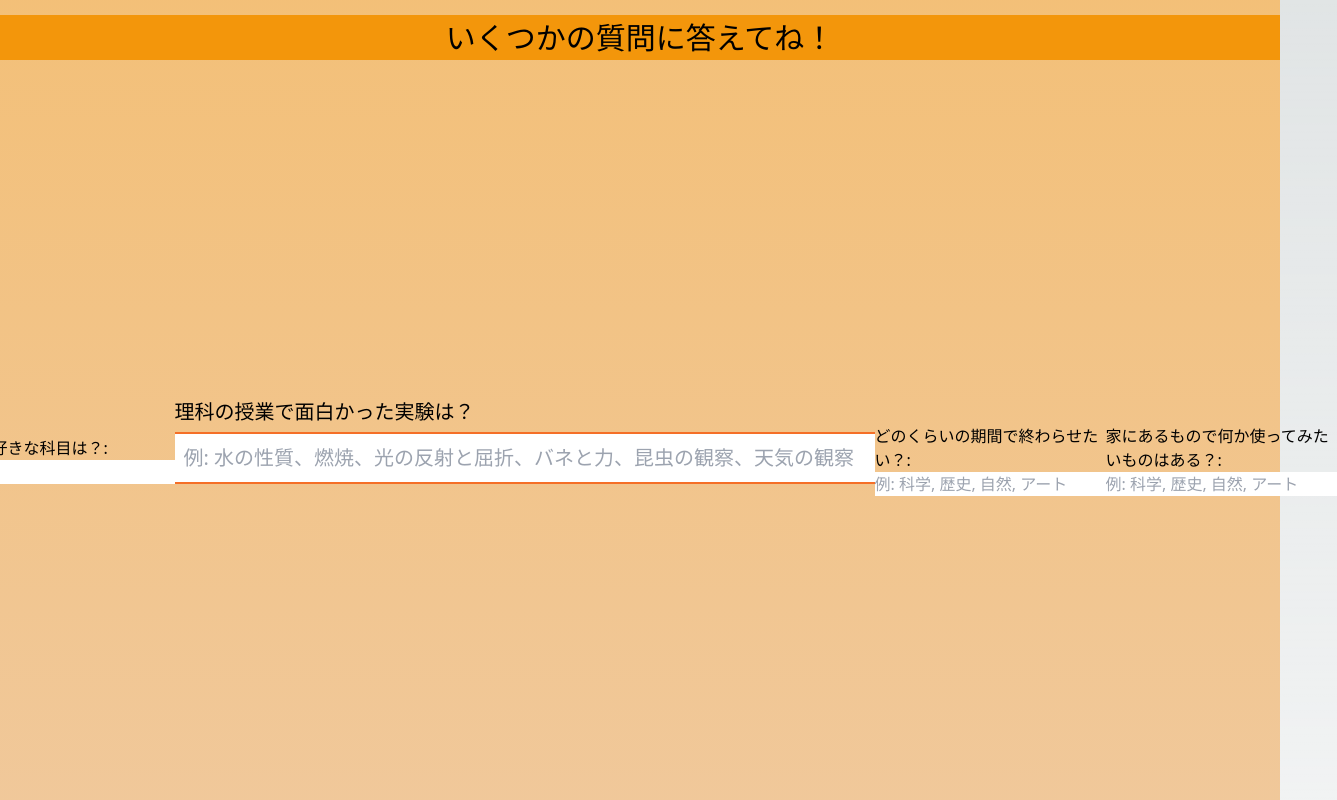
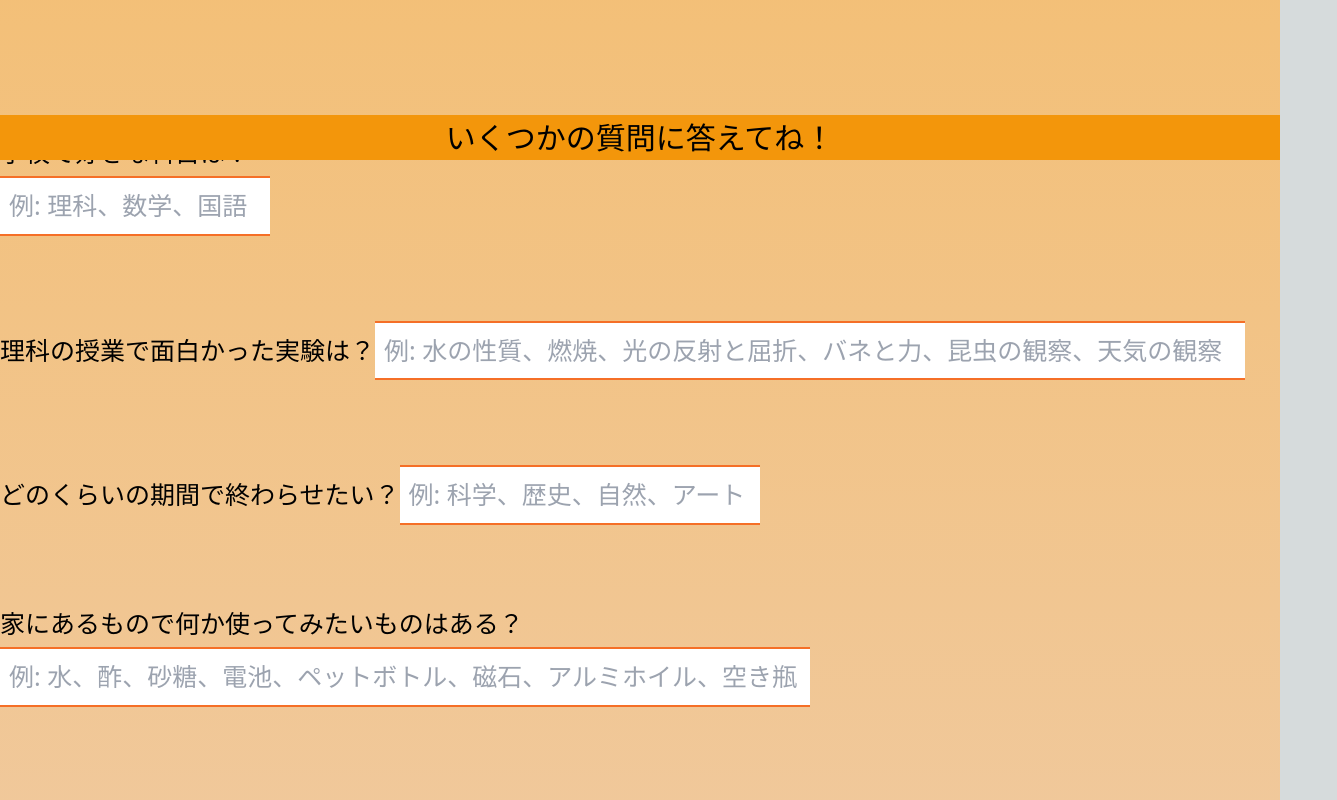
Before and after one commit to daiki0930/Deliverables1, a Next.js app: page /Research/MyPage in a window 1280 px wide. Shown: the part 540-1340 px from the top of the page, 1337 px wide, since content can reach past the window. Built offline with nearby package versions, Linux system fonts and the light colour scheme; no server answers.

Commit message:
質問項目のUIを整えた

```diff
--- a/src/pages/Research/MyPage/index.jsx
+++ b/src/pages/Research/MyPage/index.jsx
@@ -6,11 +6,11 @@ import '../../api/firebase/firebaseConfig';
 import { getAuth, signOut, onAuthStateChanged } from 'firebase/auth';
 
 import styles from '../../../styles/Login.module.css';
-import Description from '../../../components/description';
+// import Description from '../../../components/description';
 
-import { destroyCookie, setCookie } from 'nookies';
-import { parseCookies } from 'nookies';
-import { auth } from '../../api/firebase/firebaseAdmin';
+// import { destroyCookie, setCookie } from 'nookies';
+// import { parseCookies } from 'nookies';
+// import { auth } from '../../api/firebase/firebaseAdmin';
 
 // export async function getServerSideProps(context) {
 //     const cookies = parseCookies(context);
@@ -89,48 +89,54 @@ const Home = () => {
             onClick={handleLogout}
             className={styles.button_LogOut}>ログアウト
             </button>
-            <div style={{ position: 'absolute', bottom: '200px', width: '100%', textAlign: 'center', backgroundColor: '#f3960b'}}>
+            <div style={{ position: 'absolute', bottom: '100px', width: '100%', textAlign: 'center', backgroundColor: '#f3960b'}}>
             <p style ={{ fontSize: '30px', color: 'black'}}>
                 いくつかの質問に答えてね！
             </p>
             </div>
+
+            <div style ={{ display: 'flex', flexDirection: 'column', justifyContent: 'center', alignItems: 'flex-start', fontSize: '25px'}}>
             <label>
-                学校で好きな科目は？:
-                <input
+                学校で好きな科目は？
+            </label>
+            <input
                 type="text"
                 value={interests}
                 onChange={(e) => setInterests(e.target.value)}
-                // className={styles.question_input}
+                placeholder="例: 理科、数学、国語"
+                className={styles.question_input1}
                 />
-            </label>
-            <label style={{ fontSize: '20px'}}>
+            <label style={{ fontSize: '25px'}}>
                 理科の授業で面白かった実験は？
                 <input
                 type="text"
                 value={interests}
                 onChange={(e) => setInterests(e.target.value)}
                 placeholder="例: 水の性質、燃焼、光の反射と屈折、バネと力、昆虫の観察、天気の観察"
-                className={styles.question_input}
+                className={styles.question_input2}
                 />
             </label>
-            <label>
-                どのくらいの期間で終わらせたい？:
+            <label style ={{ fontSize: '25px'}}>
+                どのくらいの期間で終わらせたい？
                 <input
                 type="text"
                 value={interests}
                 onChange={(e) => setInterests(e.target.value)}
-                placeholder="例: 科学, 歴史, 自然, アート"
+                placeholder="例: 科学、歴史、自然、アート"
+                className={styles.question_input3}
                 />
             </label>
-            <label>
-                家にあるもので何か使ってみたいものはある？:
+            <label style ={{ fontSize: '25px'}}>
+                家にあるもので何か使ってみたいものはある？
                 <input
                 type="text"
                 value={interests}
                 onChange={(e) => setInterests(e.target.value)}
-                placeholder="例: 科学, 歴史, 自然, アート"
+                placeholder="例: 水、酢、砂糖、電池、ペットボトル、磁石、アルミホイル、空き瓶"
+                className={styles.question_input4}
                 />
             </label>
+            </div>
         </div>
     )
 };
--- a/src/styles/Login.module.css
+++ b/src/styles/Login.module.css
@@ -101,12 +101,48 @@
     /* background: linear-gradient(to bottom,  #f3960b, #ffffff) */
 }
 
-.question_input {
-    width: 700px;
+
+
+
+
+
+.question_input1 {
+    width: 270px;
     padding: 9px;
     margin-top: 5px;
-    margin-bottom: 40px;
+    margin-bottom: 80px;
+    font-Size: 25px;
     border-top: 2px solid #f56f27;
     border-bottom: 2px solid #f56f27;
     outline: none;
 }
+
+.question_input2 {
+    width: 870px;
+    padding: 9px;
+    margin-top: 5px;
+    margin-bottom: 80px;
+    border-top: 2px solid #f56f27;
+    border-bottom: 2px solid #f56f27;
+    outline: none;
+}
+
+.question_input3 {
+    width: 360px;
+    padding: 9px;
+    margin-top: 5px;
+    margin-bottom: 80px;
+    border-top: 2px solid #f56f27;
+    border-bottom: 2px solid #f56f27;
+    outline: none;
+}
+
+.question_input4 {
+    width: 810px;
+    padding: 9px;
+    margin-top: 5px;
+    margin-bottom: 80px;
+    border-top: 2px solid #f56f27;
+    border-bottom: 2px solid #f56f27;
+    outline: none;
+}
```
Also changed, not shown: 1 other file (tests, documents, lock files or other folders).
